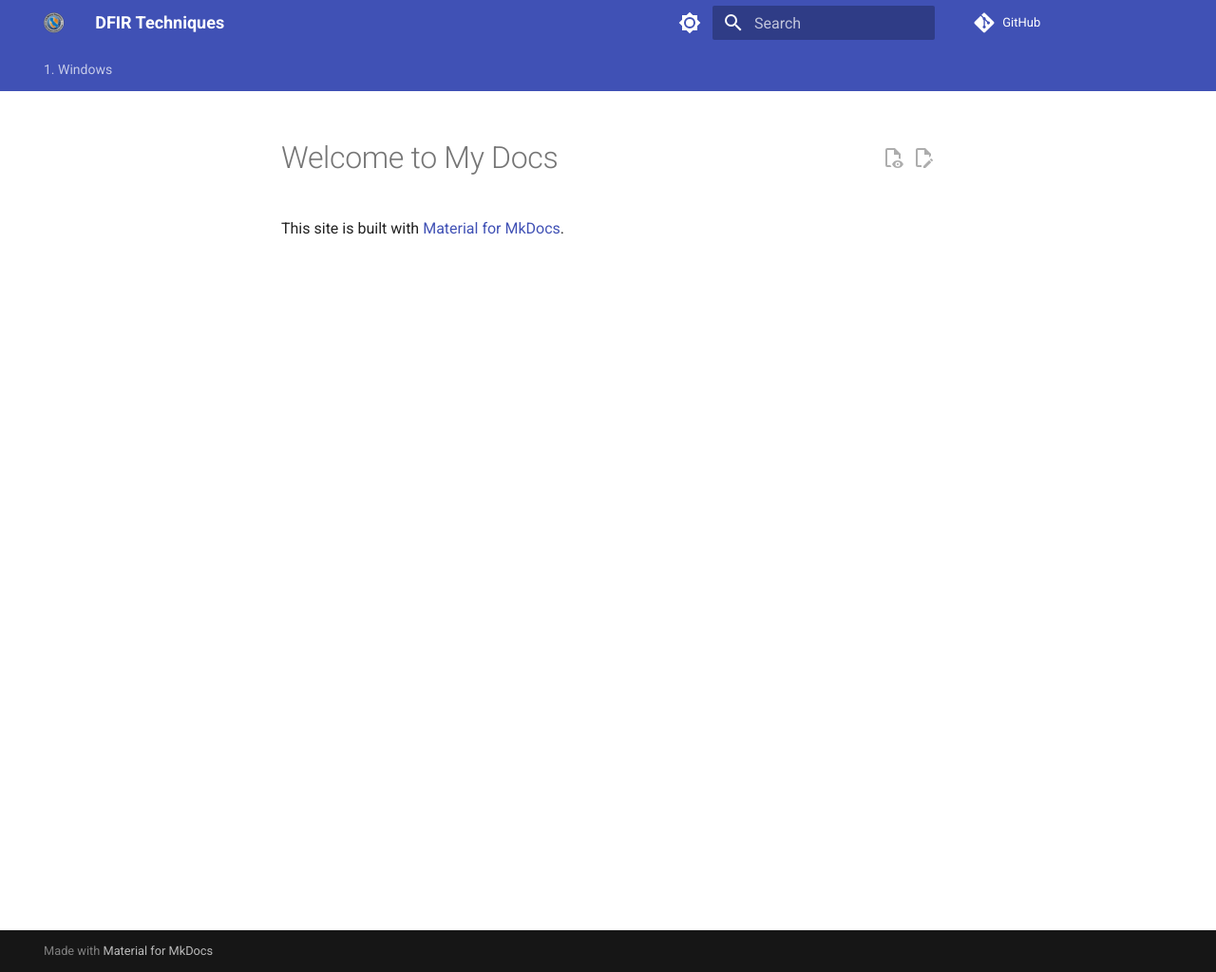
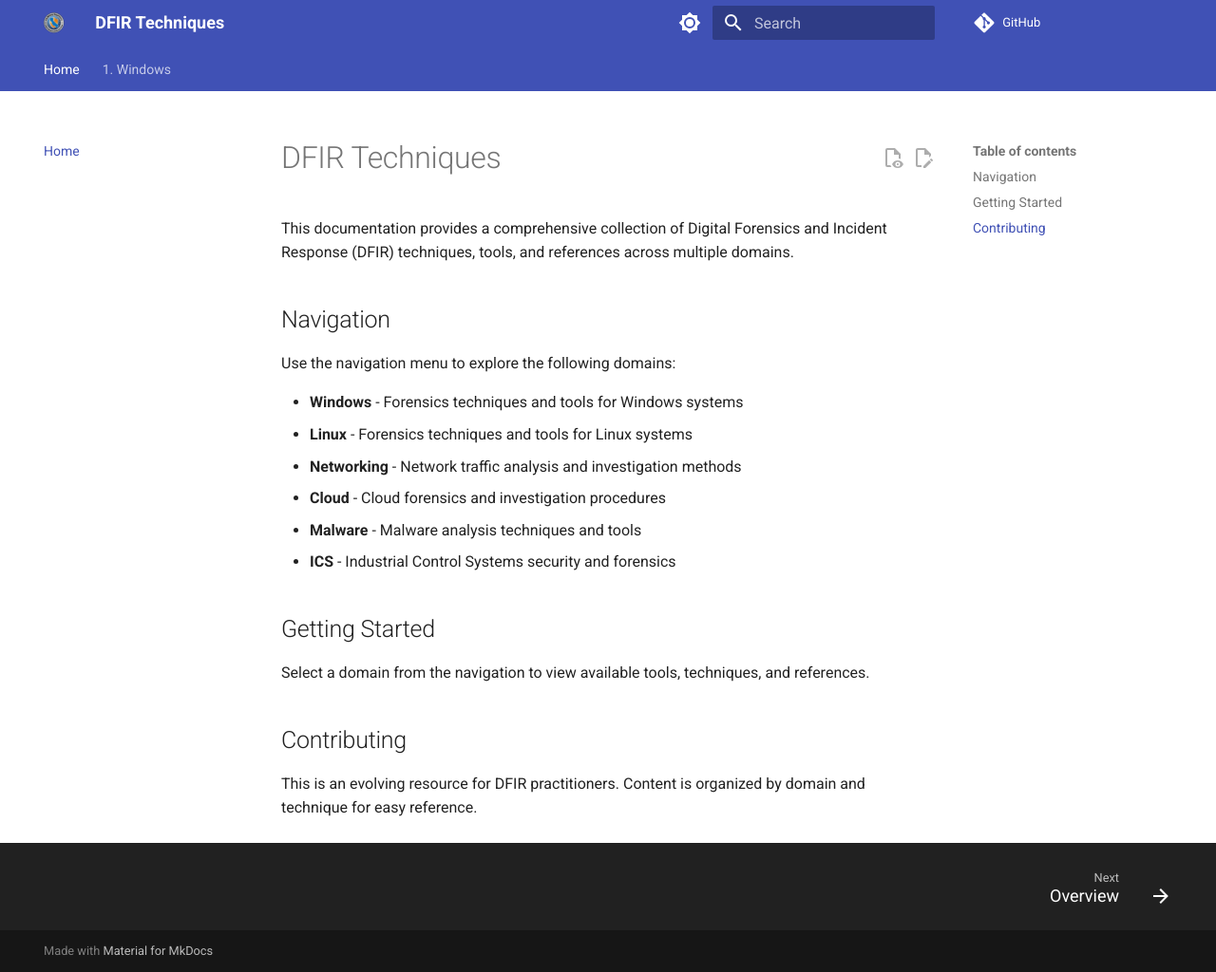
Before and after one commit to jrjones9440/DFIR-Techniques, an MkDocs documentation site: the page built from docs/index.md, in a window 1280 px wide and 1024 px high. Shown: the whole window at 95% size. Built offline with MkDocs 1.6.1 and Material for MkDocs 9.7.7, drawn with Linux system fonts in a browser that asks for light colours; comment, search, counter and statistics services are not loaded.

Commit message:
Add Home page to MkDocs nav and update index.md with DFIR placeholder content
Co-authored-by: azamora-cnd <87150145+azamora-cnd@users.noreply.github.com>

```diff
--- a/docs/index.md
+++ b/docs/index.md
@@ -1,3 +1,22 @@
-# Welcome to My Docs
+# DFIR Techniques
 
-This site is built with [Material for MkDocs](https://squidfunk.github.io/mkdocs-material/).
+This documentation provides a comprehensive collection of Digital Forensics and Incident Response (DFIR) techniques, tools, and references across multiple domains.
+
+## Navigation
+
+Use the navigation menu to explore the following domains:
+
+- **Windows** - Forensics techniques and tools for Windows systems
+- **Linux** - Forensics techniques and tools for Linux systems
+- **Networking** - Network traffic analysis and investigation methods
+- **Cloud** - Cloud forensics and investigation procedures
+- **Malware** - Malware analysis techniques and tools
+- **ICS** - Industrial Control Systems security and forensics
+
+## Getting Started
+
+Select a domain from the navigation to view available tools, techniques, and references.
+
+## Contributing
+
+This is an evolving resource for DFIR practitioners. Content is organized by domain and technique for easy reference.
--- a/mkdocs.yml
+++ b/mkdocs.yml
@@ -115,6 +115,7 @@ markdown_extensions:
 # NAVIGATION TREE
 # ------------------------------------------------------------------------------
 nav:
+  - Home: index.md
   - "1. Windows":
       - Overview: 1.Windows/README.md
       - "1. Evidence of Execution":
```
Also changed, not shown: site/1.Windows/1.Evidence_Of_Execution/1.01-Prefetch/index.html, site/1.Windows/1.Evidence_Of_Execution/1.02-ShimCache/index.html, site/1.Windows/1.Evidence_Of_Execution/1.03-Amcache.hve/index.html, site/1.Windows/1.Evidence_Of_Execution/1.04-Scaling_Evidence_of_Execution_Analysis/index.html, site/1.Windows/1.Evidence_Of_Execution/index.html, site/1.Windows/index.html, site/404.html, site/index.html, site/search/search_index.json, 1 other file.
